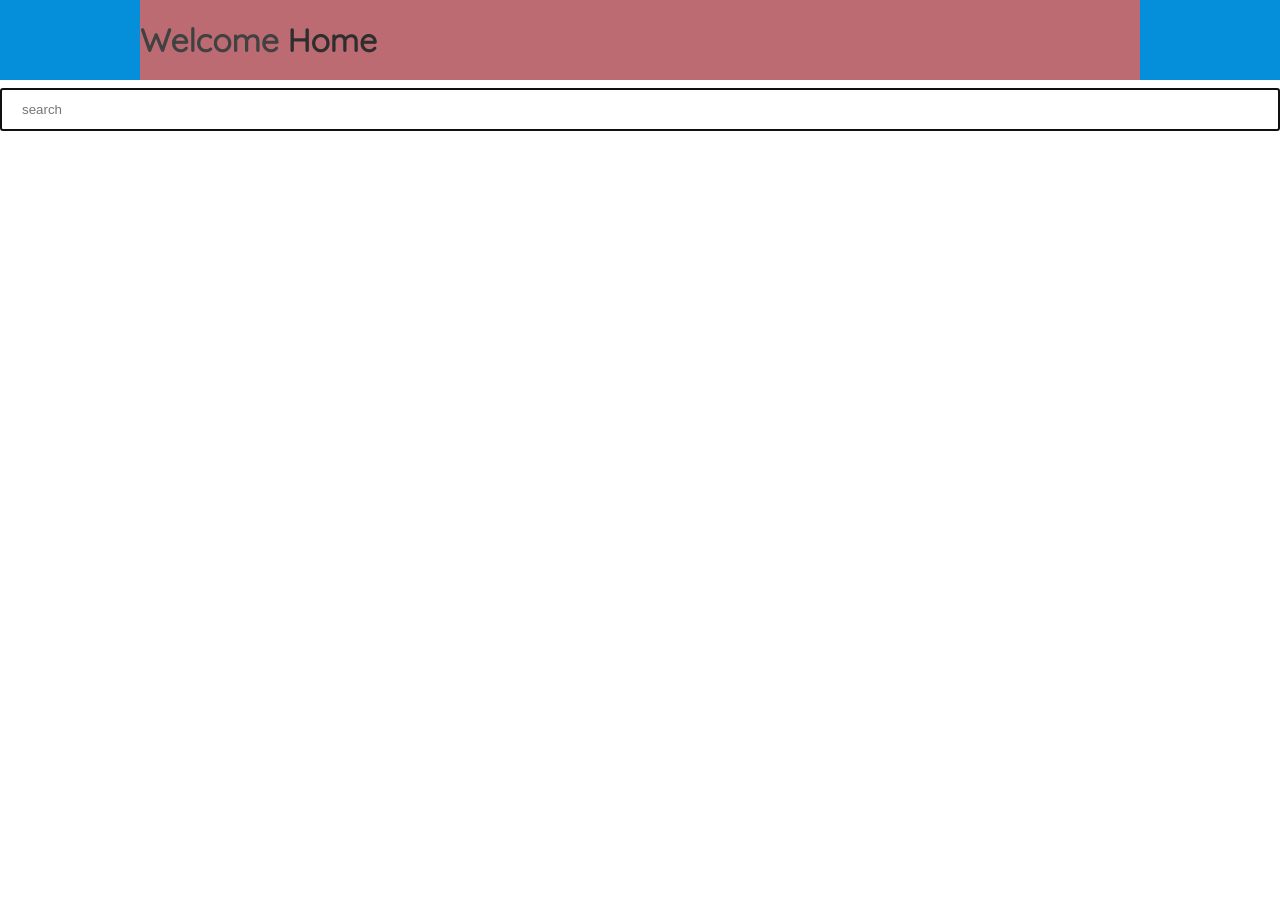
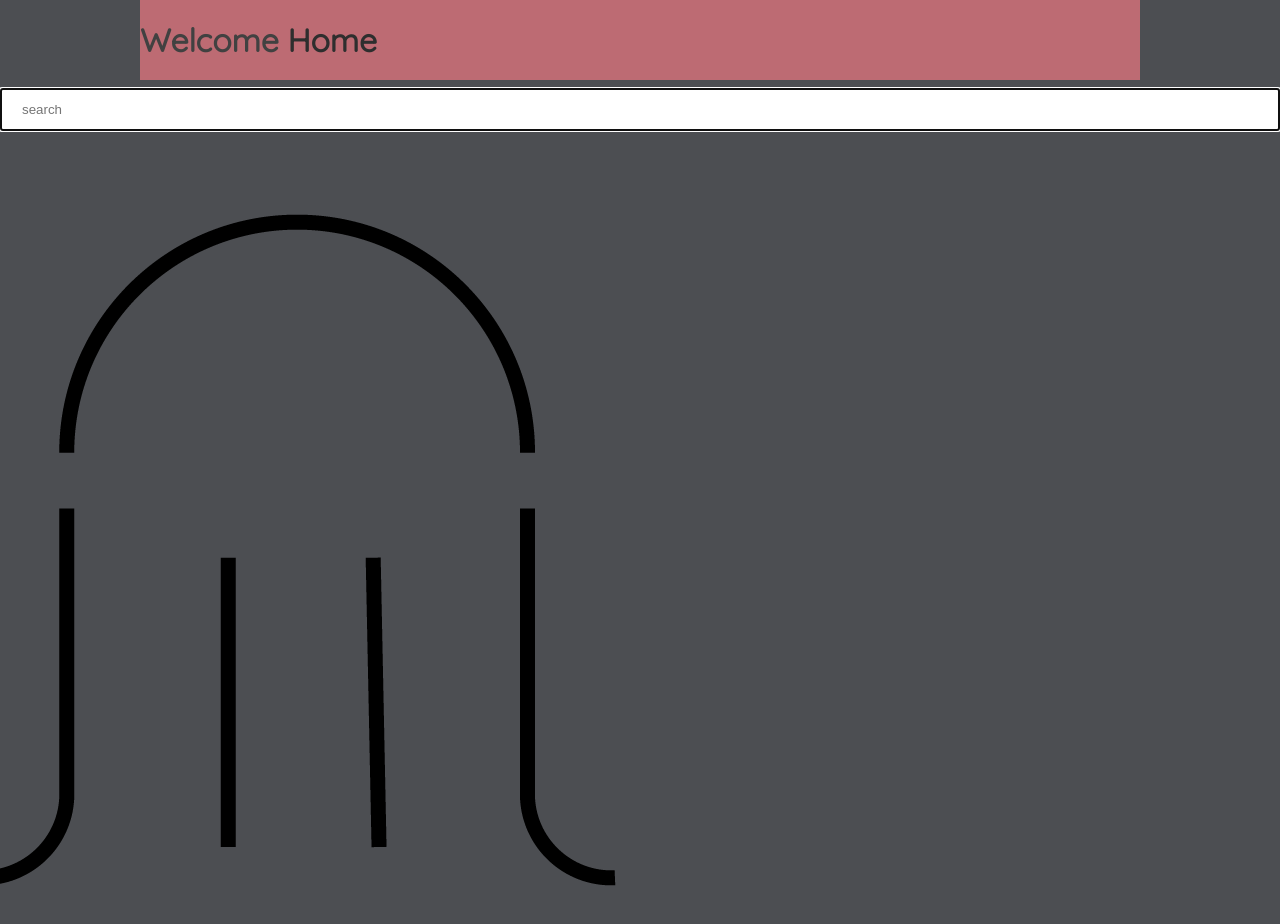
Before and after one commit to ScubaCreator/home-sweet-home, a plain HTML site: page index.html in a window 1280 px wide. Before the commit the page ends 800 px from the top, so only its background shows below. Drawn offline with Linux system fonts and the light colour scheme.

Commit message:
added logo for practice and changed to a dark theme

```diff
--- a/css/styles.css
+++ b/css/styles.css
@@ -10,7 +10,7 @@
     width: 100%;
     height: 80px;
     display: block;
-    background-color: #058ED9;
+    background-color: #4C4E52;
 }
 
 .inner_header{
@@ -49,11 +49,19 @@ input {
     margin: 8px 0;
     box-sizing: border-box;
   }
-.test{
 
-        padding-top: 50px;
-        padding-right: 30px;
-        padding-bottom: 50px;
-        padding-left: 80px;
+  body{
+      background-color: #4C4E52;
 
-}
+    overflow: hidden; /* Hide scrollbars */
+
+  }
+
+  .absolute {
+    position: absolute;
+    top: 50px;
+    right: 500px;
+    width: 1000px;
+    height: 1000px;
+
+  }
--- a/index.html
+++ b/index.html
@@ -21,16 +21,18 @@
 
 
     </div>
-
-</body>
-<div class="search">
-    <form class="searchbar" action="https://www.google.com/search" method="GET">
-        <input type="text" name="q" placeholder="search" autofocus autocomplete="off">
+    <div class="search">
+        <form class="searchbar" action="https://www.google.com/search" method="GET">
+            <input type="text" name="q" placeholder="search" autofocus autocomplete="off">
 
 
-    </form>
+        </form>
 
 
-</div>
+    </div>
+
+    <img src="media/scubadraft2.png" class="absolute">
+</body>
+
 
 </html>
```
